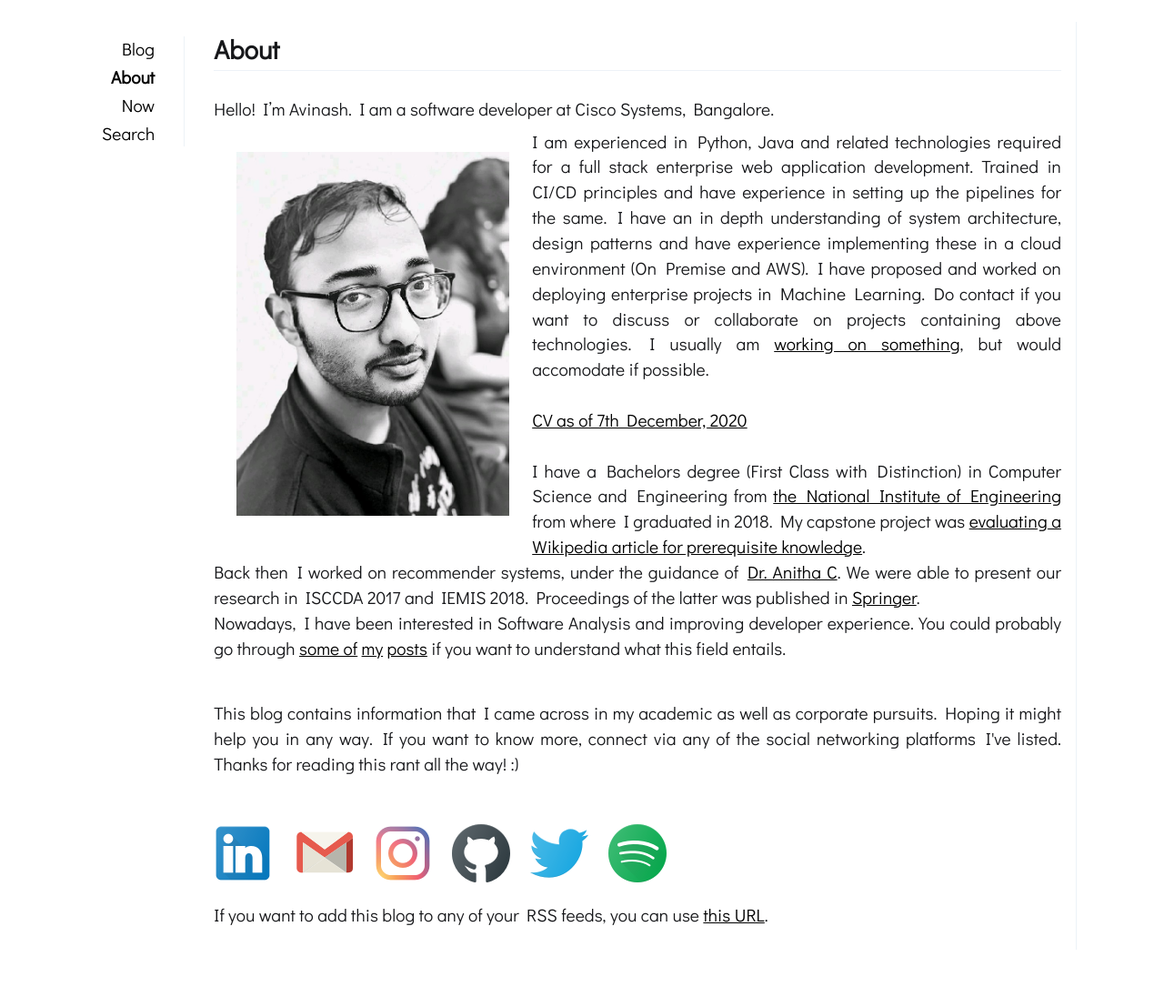
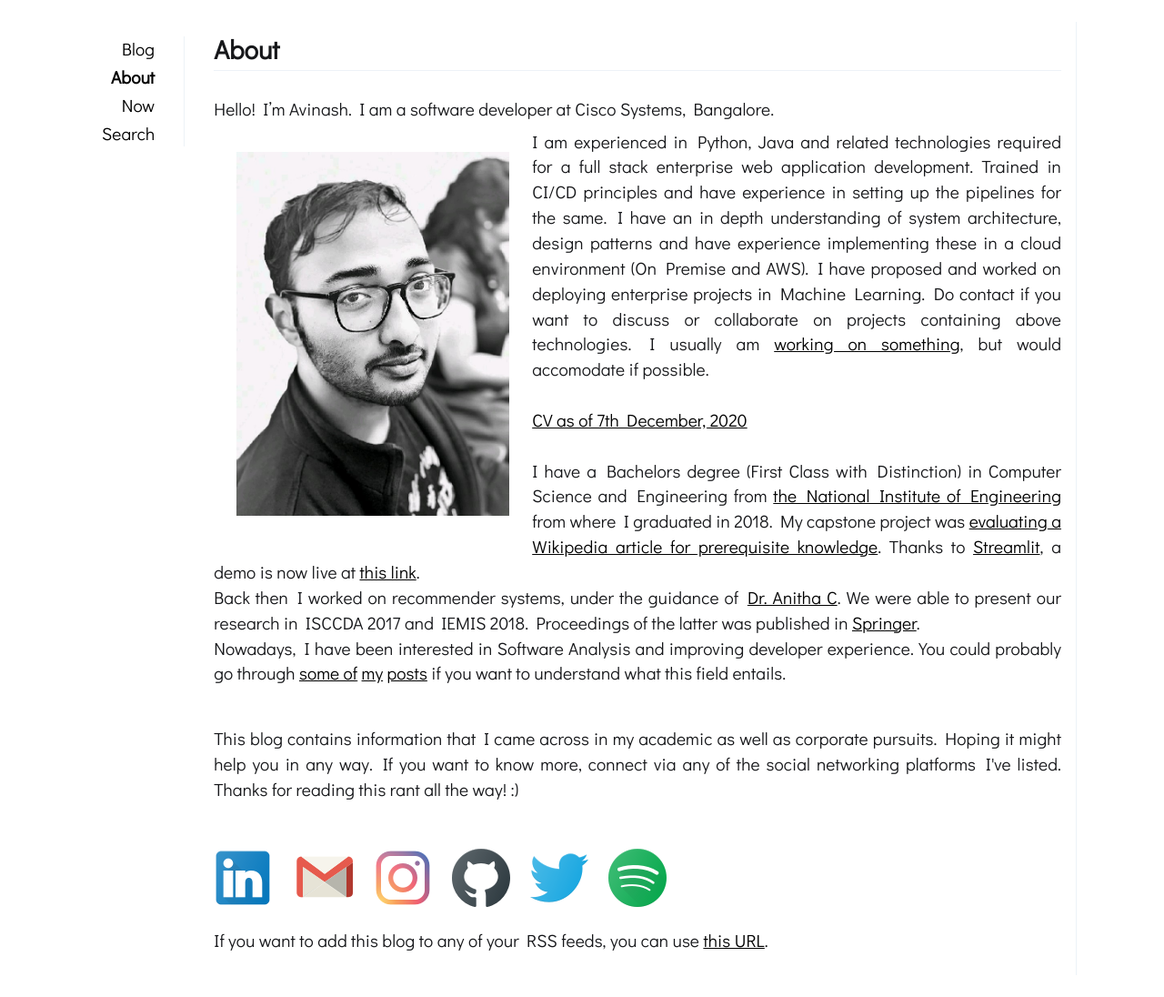
Before and after one commit to avinashbhat/avinashbhat.github.io, a Jekyll site: the page built from _pages/about.md, in a window 1280 px wide. Shown: the whole page at 91% size. Built offline with Jekyll 4.4.1, drawn with Linux system fonts in a browser that asks for light colours; before the commit the page ends 1068 px from its top, so only the background shows below that.

Commit message:
Added demo for wikicontext

```diff
--- a/_pages/about.md
+++ b/_pages/about.md
@@ -17,7 +17,7 @@ CV as of 7th December, 2020
 <br><br>
 
 
-I have a Bachelors degree (First Class with Distinction) in Computer Science and Engineering from <a href="https://nie.ac.in/">the National Institute of Engineering</a> from where I graduated in 2018. My capstone project was <a href="https://github.com/avinashbhat/wikicontext">evaluating a Wikipedia article for  prerequisite knowledge</a>.
+I have a Bachelors degree (First Class with Distinction) in Computer Science and Engineering from <a href="https://nie.ac.in/">the National Institute of Engineering</a> from where I graduated in 2018. My capstone project was <a href="https://github.com/avinashbhat/wikicontext">evaluating a Wikipedia article for  prerequisite knowledge</a>. Thanks to <a href="https://www.streamlit.io/">Streamlit</a>, a demo is now live at <a href="https://share.streamlit.io/avinashbhat/wikicontext-v2/main"> this link</a>.
 <br>
 Back then I worked on recommender systems, under the guidance of <a href="https://scholar.google.co.in/citations?user=4goUOJsAAAAJ&hl=en">Dr. Anitha C</a>. We were able to present our research in ISCCDA 2017 and IEMIS 2018. Proceedings of the latter was published in <a href="https://link.springer.com/chapter/10.1007/978-981-13-1498-8_8">Springer</a>.
 <br>
```
